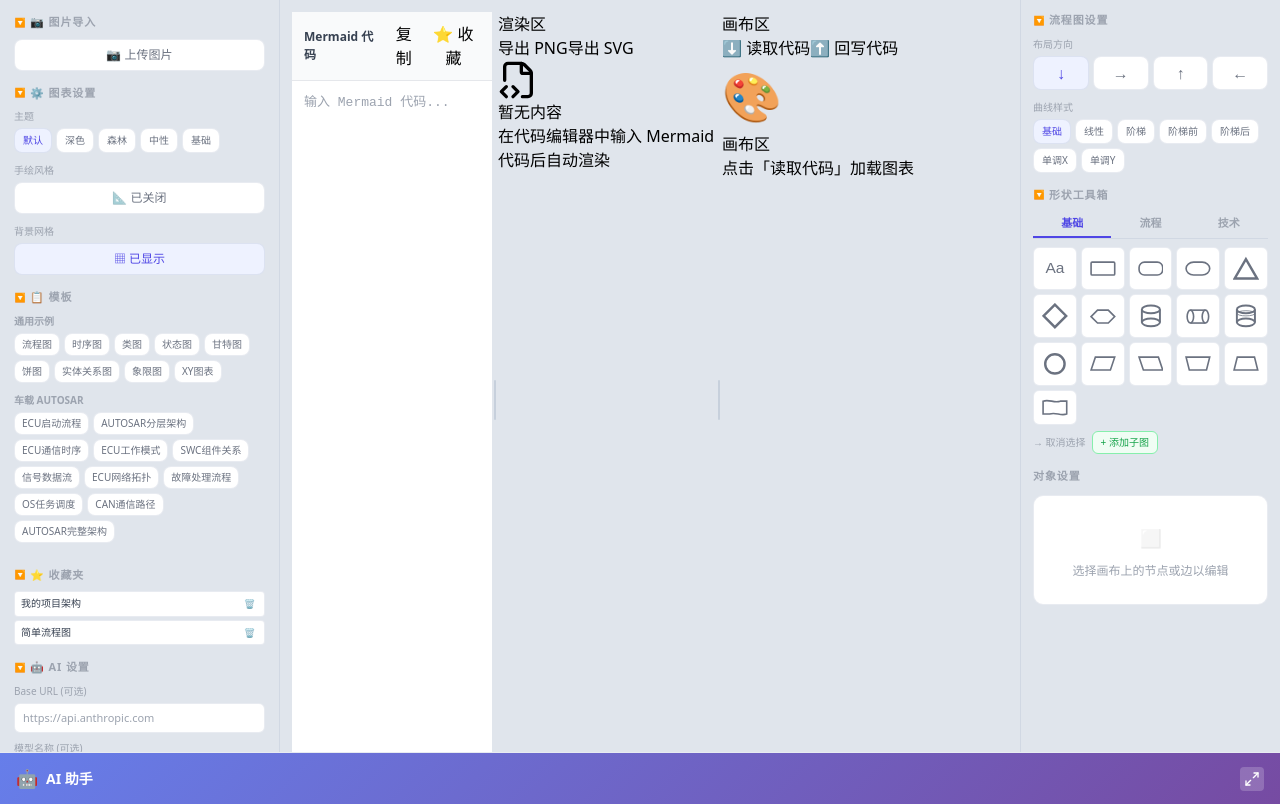
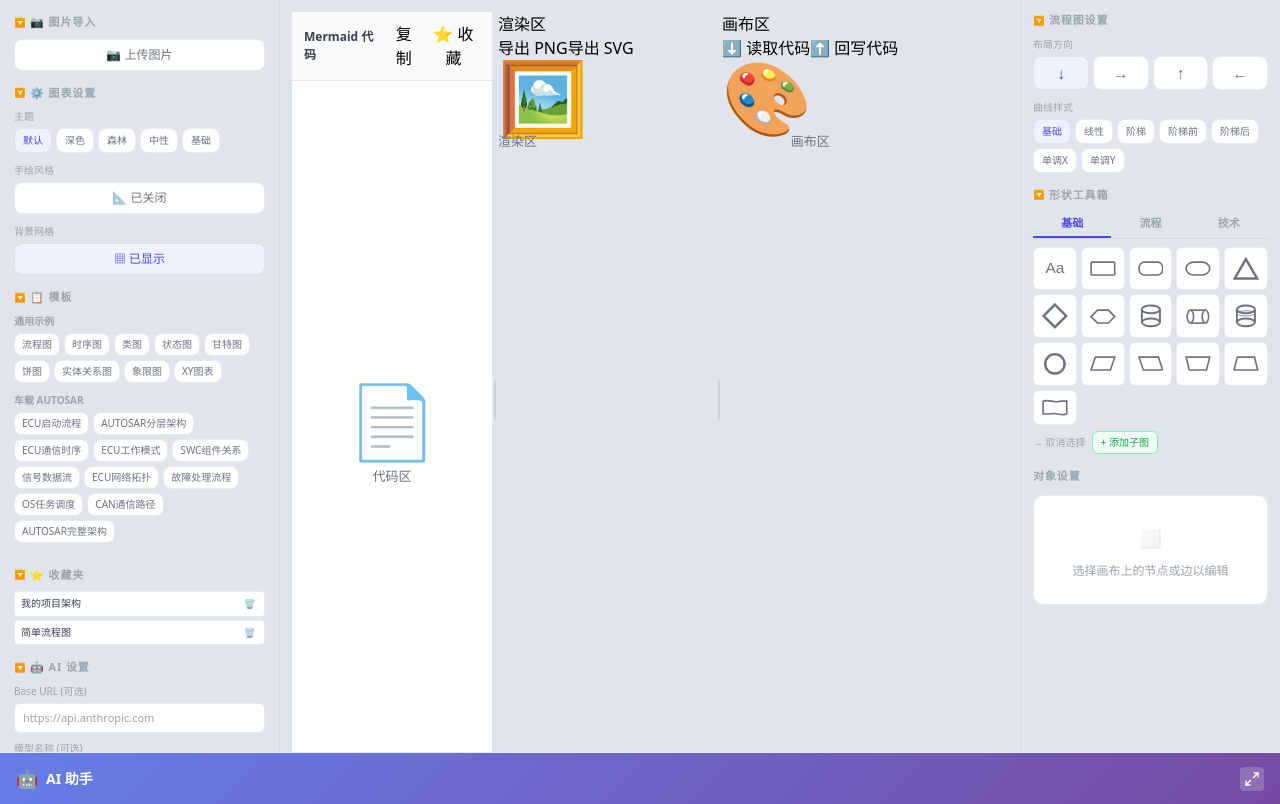
Before and after one commit to HeXiaoShu520/mermaid_ocr, a Next.js app: page / in a window 1280 px wide. Built offline with nearby package versions, Linux system fonts and the light colour scheme.

Commit message:
ui: 空状态改用 emoji 大图标（📄🖼️🎨）
- 代码区空状态：📄 emoji + 提示文字
- 渲染区空状态：🖼️ emoji + 提示文字
- 画布区空状态：🎨 emoji + 提示文字

Co-Authored-By: Claude Sonnet 4.6 <noreply@anthropic.com>

```diff
--- a/components/EditorApp.tsx
+++ b/components/EditorApp.tsx
@@ -529,15 +529,25 @@ function CodeEditor({ widthPx }: { widthPx: number }) {
         </button>
       </div>
       {/* 代码编辑区 */}
+      <div style={{ flex: 1, position: "relative" }}>
         <textarea
           value={code}
           onChange={(e) => setMermaid(e.target.value)}
           onCopy={(e) => e.stopPropagation()}
           onCut={(e) => e.stopPropagation()}
           onPaste={(e) => e.stopPropagation()}
-        placeholder="输入 Mermaid 代码..."
-        style={{ flex: 1, background: "#fff", border: "none", padding: 12, fontSize: 13, fontFamily: "monospace", color: "#374151", resize: "none", outline: "none" }}
+          placeholder=""
+          style={{ width: "100%", height: "100%", background: "#fff", border: "none", padding: 12, fontSize: 13, fontFamily: "monospace", color: "#374151", resize: "none", outline: "none" }}
         />
+        {!code && (
+          <div style={{ position: "absolute", inset: 0, display: "flex", flexDirection: "column", alignItems: "center", justifyContent: "center", gap: 12, pointerEvents: "none" }}>
+            <div style={{ fontSize: 72, lineHeight: 1 }}>📄</div>
+            <div style={{ textAlign: "center" }}>
+              <div style={{ fontSize: 13, fontWeight: 500, color: "#6b7280" }}>代码区</div>
+            </div>
+          </div>
+        )}
+      </div>
     </div>
   );
 }
--- a/components/editor/MermaidPreview.tsx
+++ b/components/editor/MermaidPreview.tsx
@@ -4,7 +4,7 @@ import { useEffect, useRef, useState, useCallback } from 'react'
 import mermaid from 'mermaid'
 import { useSvgEditorStore } from '@/lib/svgEditorStore'
 import { useGraphEditorStore } from '@/lib/graphEditorStore'
-import { ZoomIn, ZoomOut, Maximize2, FileCode2 } from 'lucide-react'
+import { ZoomIn, ZoomOut, Maximize2 } from 'lucide-react'
 
 interface MermaidPreviewProps {
   code: string
@@ -227,12 +227,9 @@ export default function MermaidPreview({ code, widthPx }: MermaidPreviewProps) {
           </button>
         </div>
         <div className="flex-1 flex flex-col items-center justify-center gap-4">
-          <div className="flex items-center justify-center w-20 h-20 rounded-2xl bg-gray-100">
-            <FileCode2 size={40} className="text-gray-300" />
-          </div>
+          <div style={{ fontSize: 72, lineHeight: 1 }}>🖼️</div>
           <div className="text-center">
-            <div className="text-sm font-medium text-gray-400">暂无内容</div>
-            <div className="text-xs text-gray-300 mt-1">在代码编辑器中输入 Mermaid 代码后自动渲染</div>
+            <div style={{ fontSize: 13, fontWeight: 500, color: "#6b7280" }}>渲染区</div>
           </div>
         </div>
       </div>
--- a/components/editor/VisualEditor.tsx
+++ b/components/editor/VisualEditor.tsx
@@ -169,10 +169,11 @@ export default function VisualEditor() {
       <div className="flex-1 relative">
         <GraphCanvas />
         {!hasNodes && (
-          <div className="absolute inset-0 flex flex-col items-center justify-center text-gray-400 pointer-events-none gap-2">
-            <div style={{ fontSize: 48 }}>🎨</div>
-            <div className="text-sm">画布区</div>
-            <div className="text-xs text-gray-300">点击「读取代码」加载图表</div>
+          <div className="absolute inset-0 flex flex-col items-center justify-center text-gray-400 pointer-events-none gap-3">
+            <div style={{ fontSize: 72, lineHeight: 1 }}>🎨</div>
+            <div style={{ textAlign: "center" }}>
+              <div style={{ fontSize: 13, fontWeight: 500, color: "#6b7280" }}>画布区</div>
+            </div>
           </div>
         )}
         <AiChatBox />
```
Lines whose indentation alone changed are shown as unchanged.
